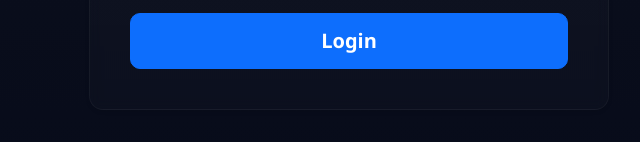
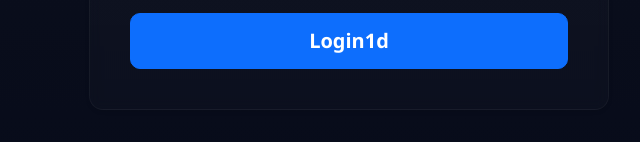
Before and after one commit to tho-mas12/portfolio-website, a plain HTML site: page login.html in a window 1280 px wide. Shown: the part 542-684 px from the top of the page, 291-931 px from the left. Drawn offline with nearby package versions, Linux system fonts and the light colour scheme.

```diff
--- a/login.html
+++ b/login.html
@@ -54,7 +54,7 @@
                 </div>
 
                 <div class="d-grid gap-2 mt-3">
-                    <button id="loginBtn" type="submit" class="btn btn-primary btn-lg btn-login">Login</button>
+                    <button id="loginBtn" type="submit" class="btn btn-primary btn-lg btn-login">Login1d</button>
                 </div>
             </form>
 
```
